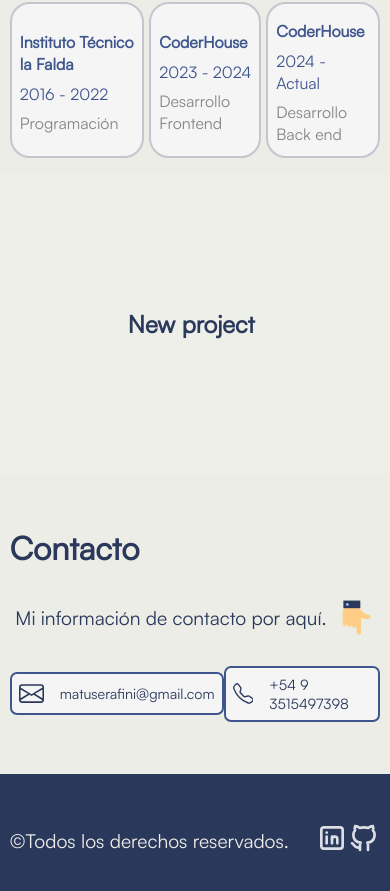
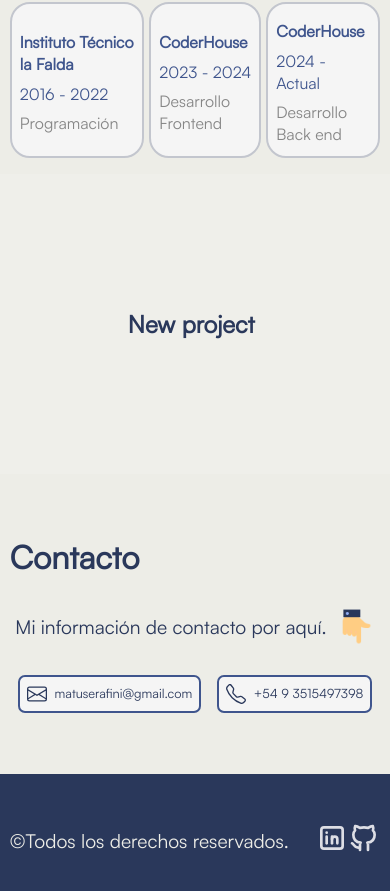
Before and after one commit to Mateoserafini/portfolio, a React (Vite) app: page / in a window 390 px wide. Shown: the part 1314-2205 px from the top of the page. Built offline with nearby package versions, Linux system fonts and the light colour scheme.

Commit message:
correcion de bug

```diff
--- a/src/componets/Contact/Contact.module.css
+++ b/src/componets/Contact/Contact.module.css
@@ -46,7 +46,7 @@
     background-color: #f5f5f5;
     border: 2px #3f558d solid;
     border-radius: 7px;
-    gap: 1rem;
+    gap: .5rem;
     font-size: 1.1em;
 }
 .linkContact p{
@@ -74,3 +74,16 @@
         font-size: .9rem ;
     }
 }
+
+@media (max-width: 425px){
+    .linkContact svg{
+        height: 20px;
+        width: 20px;
+        margin: 0;
+        padding: 0;
+    }
+    .linkContact p{
+        margin: 0;
+        font-size: .8rem ;
+    }
+}
```
